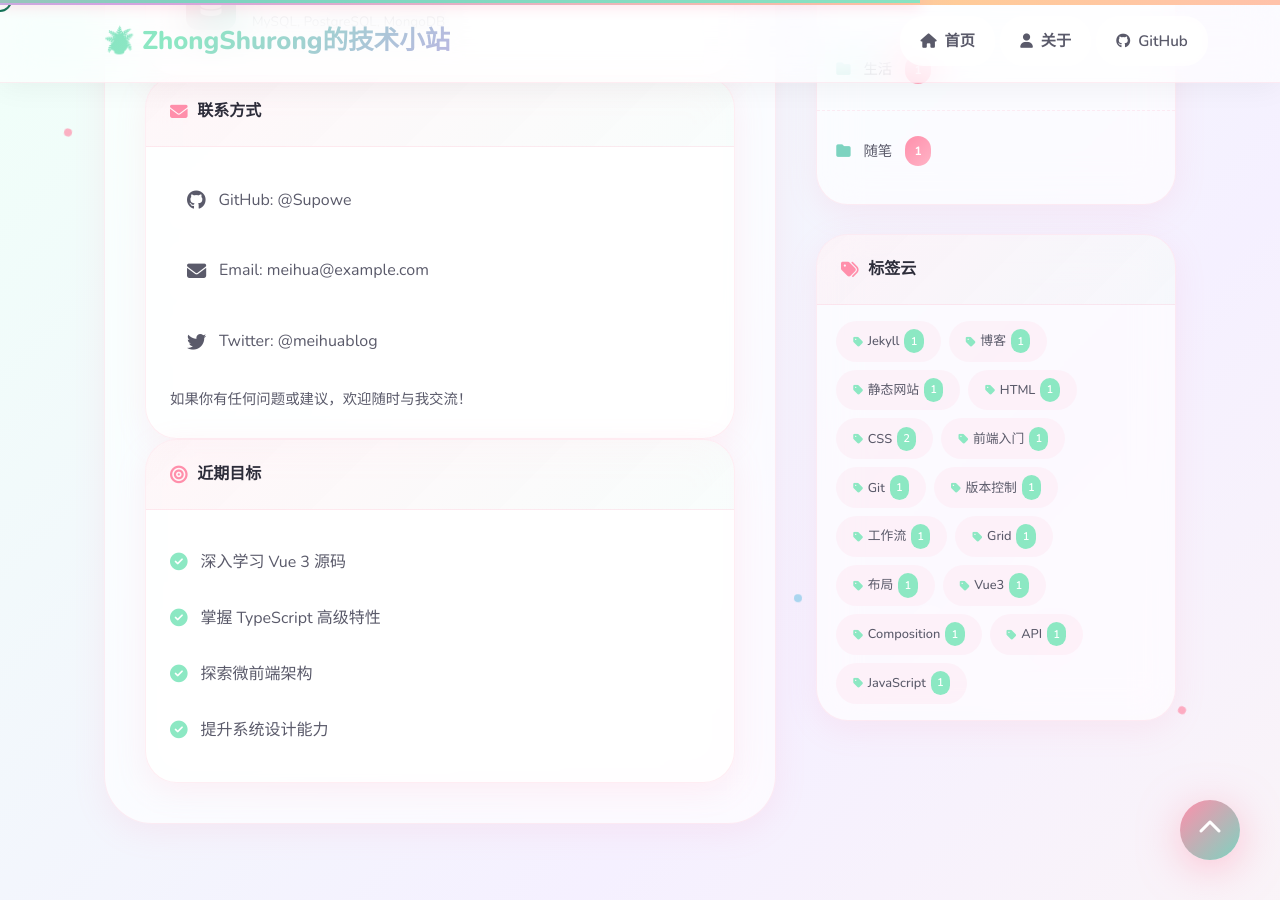
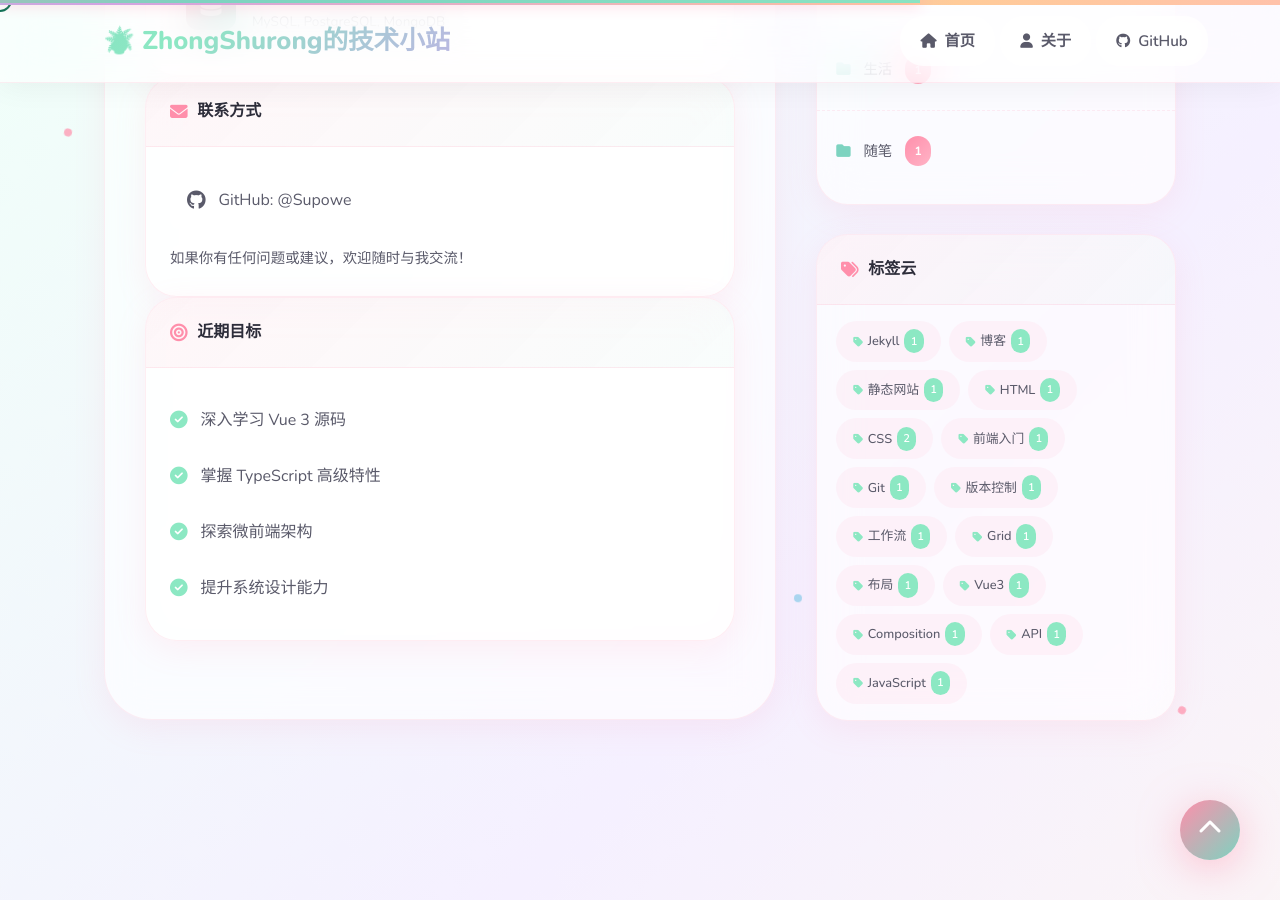
Before and after one commit to Supowe/Supowe.github.io, a Jekyll site: the page built from about.md, in a window 1280 px wide and 900 px high, scrolled down 1921 px. Built offline with Jekyll 4.4.1, drawn with Linux system fonts in a browser that asks for light colours.

Commit message:
Keep only GitHub in about page contact

```diff
--- a/about.md
+++ b/about.md
@@ -126,14 +126,6 @@ permalink: /about/
               <a href="https://github.com/Supowe" target="_blank" class="contact-link">
                 <i class="fab fa-github"></i>
                 <span>GitHub: @Supowe</span>
-              </a>
-              <a href="mailto:meihua@example.com" class="contact-link">
-                <i class="fas fa-envelope"></i>
-                <span>Email: meihua@example.com</span>
-              </a>
-              <a href="https://twitter.com/meihuablog" target="_blank" class="contact-link">
-                <i class="fab fa-twitter"></i>
-                <span>Twitter: @meihuablog</span>
               </a>
             </div>
             <p style="margin-top: 1rem; font-size: 0.9rem; color: var(--text-secondary);">
```
